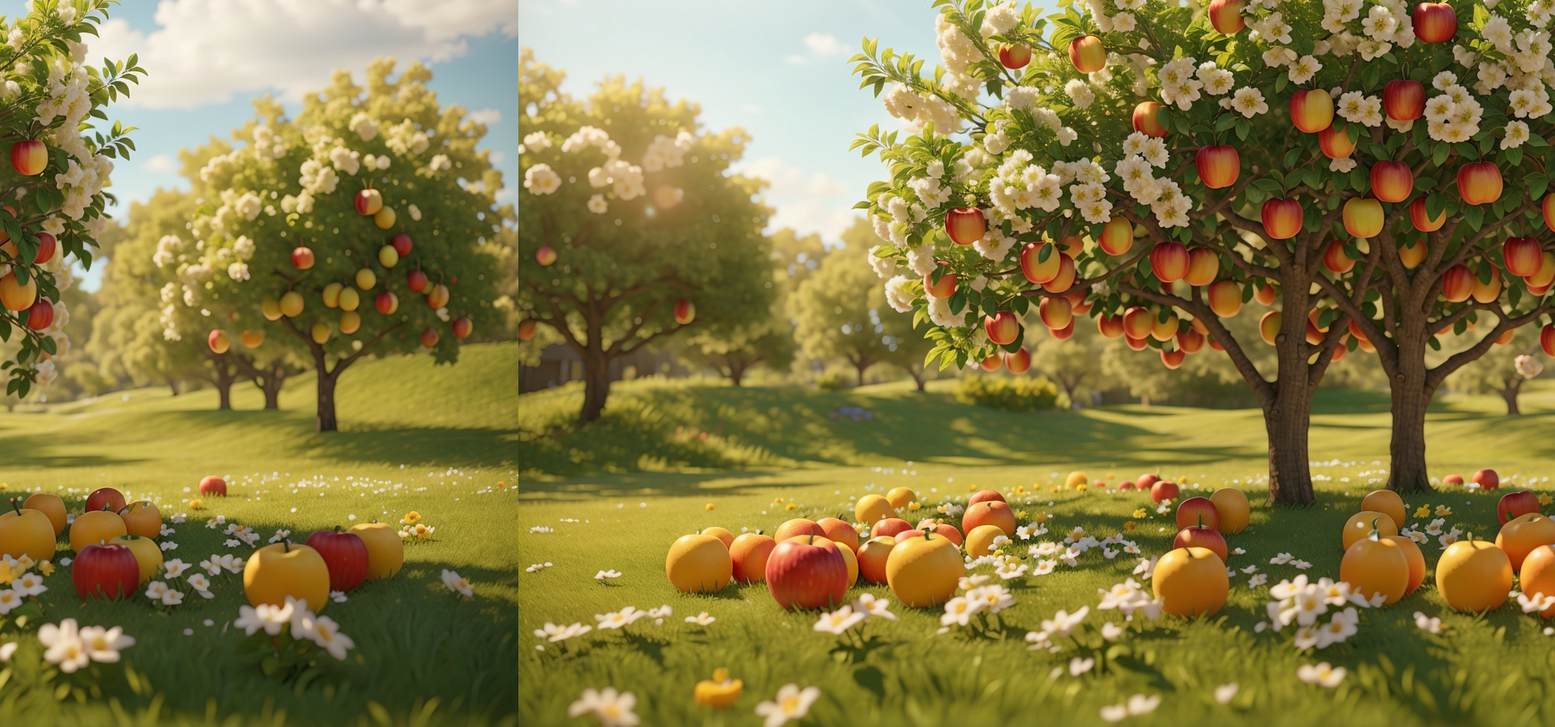
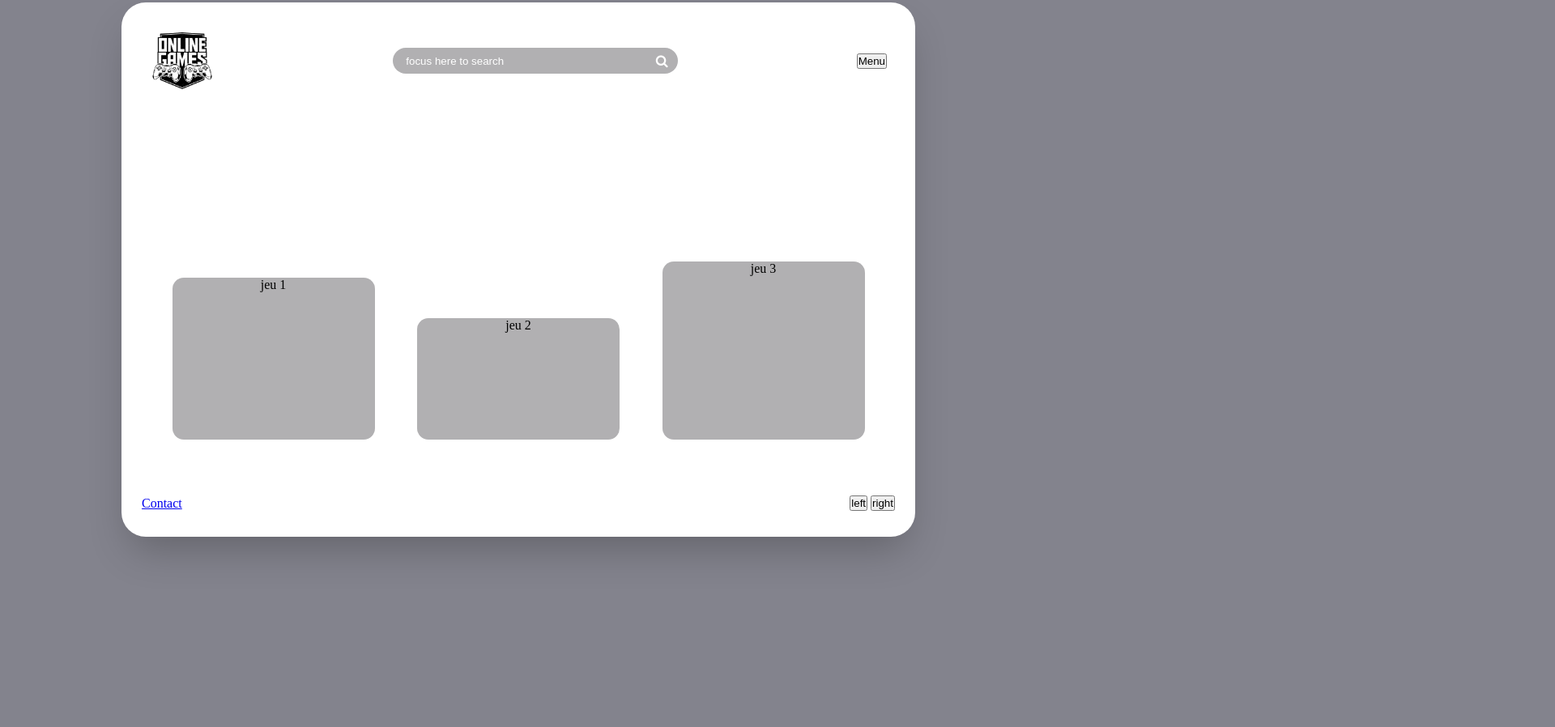
Before and after one commit to rodove-tv/jschalange, a website: page index.html in a window 1280 px wide. Shown: the part 67-965 px from the top of the page at 81% size, 1920 px wide, since content can reach past the window. After the commit the page ends 800 px from the top, so only its background shows below. Drawn offline with Linux system fonts and the light colour scheme; files that its build step writes are made by us from their sources.

Commit message:
index page creation + style

```diff
--- a/index.html
+++ b/index.html
@@ -1,13 +1,47 @@
 <!DOCTYPE html>
 <html lang="en">
-<head>
-    <meta charset="UTF-8">
-    <meta name="viewport" content="width=device-width, initial-scale=1.0">
-    <link rel="stylesheet" href="/styles/game.css">
-    <title>Home</title>
-</head>
-<body>
-    <a href="/game?file=morpion"><img src="/img/TreeWithMoreApples.jpg" alt="image du jeux"/>morpion</a>
-    <a href="/game?file=snake"><img src="/img/TreeWithMoreApples.jpg" alt="image du jeux"/>snake</a>
-</body>
+  <head>
+    <meta charset="UTF-8" />
+    <meta name="viewport" content="width=device-width, initial-scale=1.0" />
+    <link rel="stylesheet" href="css/index.css" />
+    <link rel="stylesheet" href="https://cdnjs.cloudflare.com/ajax/libs/font-awesome/4.7.0/css/font-awesome.min.css">
+    <title>Index</title>
+  </head>
+  <body>
+    <main id="LayoutContainer">
+      <nav>
+        <img src="/img/OnlineGames.png" class="SiteName"></img>
+        <div class="searchInputWrapper">
+            <input class="searchInput" type="text" placeholder='focus here to search'>
+                <i class="searchInputIcon fa fa-search"></i>
+            </input>
+        </div>
+        <div class="MenuContainer">
+          <button onclick="menuDisplay" class="droptbtn">Menu</button>
+          <div id="menu" class="dropdown-content">
+            <a href="#">Home</a>
+            <a href="#">About</a>
+            <a href="#">Contact</a>
+            <a href="#">Account</a>
+          </div>
+        </div>
+      </nav>
+
+      <section id="MiddleSection">
+        <div id="jeu1" class="GameDiv">jeu 1</div>
+        <div id="jeu2" class="GameDiv">jeu 2</div>
+        <div id="jeu3" class="GameDiv">jeu 3</div>
+      </section>
+
+      <footer>
+        <div id="left">
+          <a href="#">Contact</a>
+        </div>
+        <div id="right">
+          <button>left</button>
+          <button>right</button>
+        </div>
+      </footer>
+    </main>
+  </body>
 </html>
--- /dev/null
+++ b/public/css/index.css
@@ -0,0 +1,151 @@
+:root {
+  --light-grey: #b1b0b2;
+  --grey: #83838d;
+  --black: #000000;
+  --white: #ffffff;
+}
+
+* {
+  margin: 0;
+  padding: 0;
+  outline: none;
+}
+
+body {
+  display: flex;
+  align-items: center;
+  justify-content: center;
+  width: 100%;
+  height: 100vh;
+  background-color: var(--grey);
+}
+
+#LayoutContainer {
+  background-color: var(--white);
+  width: 75%;
+  height: 80%;
+  padding: 10px;
+  border-radius: 30px;
+
+  display: flex;
+  flex-direction: column;
+  align-items: center;
+
+  box-shadow: rgba(0, 0, 0, 0.25) 0px 25px 50px -12px;
+}
+
+nav {
+  height: 20%;
+  width: 100%;
+
+  display: flex;
+  flex-direction: row;
+  justify-content: space-between;
+  align-items: center;
+}
+
+.SiteName {
+  height: 80px;
+  aspect-ratio: 1/1;
+  margin-left: 25px;
+}
+
+.droptbtn {
+  margin-right: 25px;
+}
+
+/*----------------  search input --------------*/
+.searchInputWrapper {
+  position: relative;
+}
+
+.searchInput {
+  background-color: var(--light-grey);
+  width: 20rem;
+  height: 2rem;
+  padding: 0 1rem;
+  border-radius: 2rem;
+  border: none;
+  transition: transform 0.1s ease-in-out;
+}
+
+::placeholder {
+  color: var(--white);
+}
+
+/* hide the placeholder text on focus */
+:focus::placeholder {
+  text-indent: -999px;
+}
+
+.searchInput:focus {
+  outline: none;
+  transform: scale(1.1);
+  transition: all 0.1s ease-in-out;
+}
+
+.searchInputIcon {
+  position: absolute;
+  right: 0.8rem;
+  top: 0.5rem;
+  color: var(--white);
+  transition: all 0.1s ease-in-out;
+}
+
+.container:focus-within > .searchInputWrapper > .searchInputIcon {
+  right: 0.2rem;
+}
+
+/* ----------------- dropdown menu ----------------- */
+
+#menu {
+  display: none;
+}
+
+#MiddleSection {
+  height: 65%;
+  width: 100%;
+  display: flex;
+  flex-direction: row;
+  justify-content: space-evenly;
+  align-items: flex-end;
+}
+
+.GameDiv {
+  width: 250px;
+  background-color: var(--light-grey);
+  display: flex;
+  border-collapse: collapse;
+  justify-content: center;
+  border-radius: 14px;
+}
+
+#jeu1 {
+  height: 200px;
+}
+
+#jeu2 {
+  height: 150px;
+}
+
+#jeu3 {
+  height: 220px;
+}
+
+footer {
+  margin-top: 5%;
+  height: 10%;
+  width: 100%;
+  display: flex;
+  flex-direction: row;
+  justify-content: space-between;
+  align-items: center;
+}
+
+#left {
+  margin-left: 15px;
+}
+
+#right {
+  margin-right: 15px;
+}
```
Also changed, not shown: public/img/OnlineGames.png (added), 1 other file.
